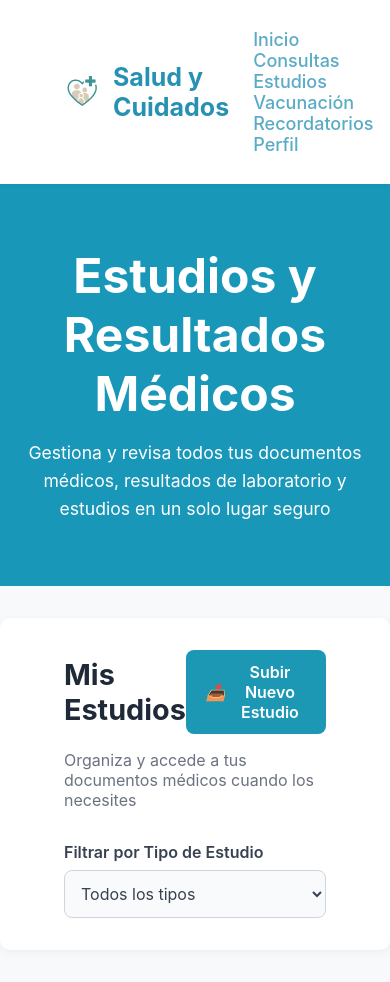
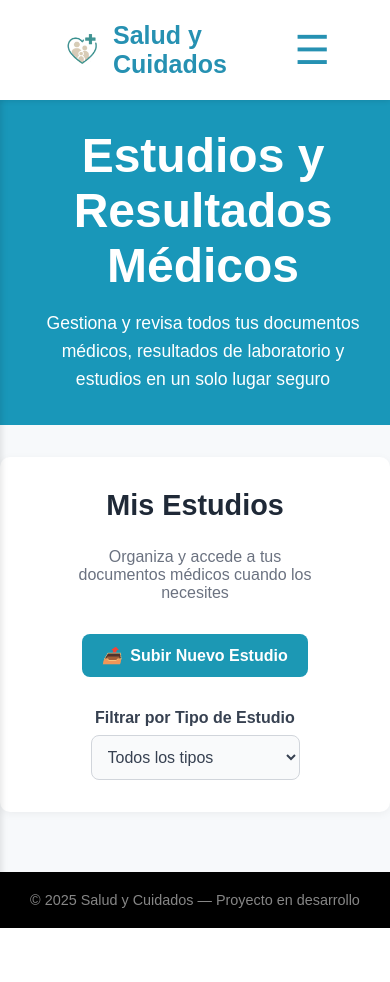
Before and after one commit to AndresAlexandroAvinaZaragoza/MedCard, a PHP site: page /estudios.html in a window 390 px wide. After the commit the page ends 928 px from the top, so only its background shows below. Run offline with PHP 8.4, Linux system fonts and the light colour scheme.

Commit message:
Movil v1.3 estudios

```diff
--- a/estudios.html
+++ b/estudios.html
@@ -8,12 +8,20 @@
   <link href="fonts/fuente1.css" rel="Fontes" />
 </head>
 <body>
+
   <header class="navbar">
     <div class="logo">
       <img src="img/logo 1.avif" alt="Logo" class="logo-img">
       <span>Salud y Cuidados</span>
     </div>
-    <nav class="menu">
+
+
+    <!-- Botón hamburguesa (solo visible en móvil) -->
+    <button class="menu-btn" id="menu-btn">☰</button>
+
+
+    <!-- Menú de navegación normal (visible en PC) -->
+    <nav class="nav-links">
       <a href="index.html">Inicio</a>
       <a href="consultas.html">Consultas</a>
       <a href="estudios.html">Estudios</a>
@@ -23,6 +31,33 @@
     </nav>
   </header>
 
+  <!-- Sidebar (solo visible en móvil cuando se abre) -->
+  <aside class="sidebar" id="sidebar">
+    <ul class="menu">
+      <li><a href="index.html">Inicio</a></li>
+      <li><a href="consultas.html">Consultas</a></li>
+      <li><a href="estudios.html">Estudios</a></li>
+      <li><a href="vacunacion.html">Vacunación</a></li>
+      <li><a href="recordatoriosVacunacion.html">Recordatorios</a></li>
+      <li><a href="perfil.html">Perfil</a></li>
+    </ul>
+  </aside>
+
+  <script>
+    const menuBtn = document.getElementById("menu-btn");
+    const sidebar = document.getElementById("sidebar");
+
+    menuBtn.addEventListener("click", () => {
+      sidebar.classList.toggle("active");
+    });
+
+    // Cierra el menú al hacer clic en un enlace (en móvil)
+    document.querySelectorAll(".sidebar a").forEach(link => {
+      link.addEventListener("click", () => sidebar.classList.remove("active"));
+    });
+  </script>
+
+
   <section class="hero">
     <h1>Estudios y Resultados Médicos</h1>
     <p>Gestiona y revisa todos tus documentos médicos, resultados de laboratorio y estudios en un solo lugar seguro</p>
@@ -31,11 +66,12 @@
   <main class="content">
     <div class="content-header">
       <h2>Mis Estudios</h2>
-      <button class="btn-upload">
-        <i class="icon">📤</i>   Subir Nuevo Estudio
-      </button>
+      <button class="btn-upload"><i class="icon">📤</i>   Subir Nuevo Estudio</button>
     </div>
     <p class="subtext">Organiza y accede a tus documentos médicos cuando los necesites</p>
+
+    <!--Boton Para Movil-->
+    <button class="btn-movil"><i class="icon">📤</i>   Subir Nuevo Estudio</button>
 
     <div class="filter-box">
       <label for="tipoEstudio">Filtrar por Tipo de Estudio</label>
@@ -49,6 +85,9 @@
     </div>
   </main>
 
+  <footer>
+    <p>© 2025 Salud y Cuidados — Proyecto en desarrollo</p>
+  </footer>
 
   <!-- MODAL Para subir Estudios-->
   <div id="modalEstudio" class="modal">
@@ -83,6 +122,7 @@
     </div>
   </div>
 
+
   <!-- SCRIPT -->
   <script>
     const modal = document.getElementById("modalEstudio");
--- a/vistaConsulta.css
+++ b/vistaConsulta.css
@@ -5,12 +5,9 @@
   font-family: "Poppins", sans-serif;
 }
 
-
-
 body {
     background-color: #f8f9fa;
     color: #333;
-
 }
 
 /* Barra de navegación */
@@ -136,7 +133,7 @@ body {
   }
 }
 
-/* Encabezado HERO */
+/* -----------------Encabezado HERO------------------- */
 .hero {
     background-color: #1997b9;
     color: white;
--- a/vistaEstudios.css
+++ b/vistaEstudios.css
@@ -2,7 +2,7 @@
   margin: 0;
   padding: 0;
   box-sizing: border-box;
-  font-family: 'Inter', sans-serif;
+  font-family: 'Poppins', sans-serif;
 }
 
 body {
@@ -10,17 +10,20 @@ body {
   color: #1f2937;
 }
 
+
 /* ---------- NAVBAR ---------- */
 .navbar {
+  background-color: #fff;
   display: flex;
   justify-content: space-between;
   align-items: center;
-  background-color: #ffffff;
-  padding: 1.8rem 60px;
-  box-shadow: 0 2px 4px rgba(0,0,0,0.05);
-  position: sticky;
+  padding: 1.3rem 60px;
+  box-shadow: 0 1px 5px rgba(0,0,0,0.1);
+  position: relative;
+  width: 100%;
   top: 0;
-  z-index: 10;
+  left: 0;
+  z-index: 1000;
 }
 
 .logo {
@@ -37,6 +40,61 @@ body {
   margin-right: 8px;
 }
 
+/* Menú de enlaces en PC */
+.nav-links {
+  display: flex;
+  gap: 25px;
+}
+
+.nav-links a {
+  text-decoration: none;
+  color: #5aabc6;
+  font-weight: 500;
+  transition: 0.3s;
+}
+
+.nav-links a:hover {
+  color: #0082a8;
+}
+
+/* Botón menú hamburguesa (☰) */
+.menu-btn {
+  display: none;
+  font-size: 40px;
+  background: none;
+  border: none;
+  color: #2691b2;
+  cursor: pointer;
+}
+
+/* ===== Sidebar (solo móvil) ===== */
+.sidebar {
+  position: absolute;
+  top: 90px;
+  left: 0;
+  width: 250px;
+  height: calc(100vh - -460px);
+  background-color: #f4f7f9;
+  box-shadow: 2px 0 6px rgba(0, 0, 0, 0.1);
+  padding-top: 20px;
+  transform: translateX(-100%);
+  transition: transform 0.3s ease;
+  z-index: 999;
+}
+
+.sidebar.active {
+  transform: translateX(0);
+}
+
+.menu {
+  list-style: none;
+  padding: 0;
+  display: flex;
+  flex-direction: column;
+  gap: 15px;
+}
+
+
 .menu a {
   margin-left: 1.5rem;
   text-decoration: none;
@@ -45,6 +103,30 @@ body {
   transition: color 0.2s ease;
   font-size: large;
 }
+
+/* ===== RESPONSIVE ===== */
+@media (max-width: 768px) {
+  .nav-links {
+    display: none; /* ocultar menú superior */
+  }
+
+  .menu-btn {
+    display: block; /* mostrar botón ☰ */
+  }
+
+  /* En móvil, la navbar sí es fija */
+  .navbar {
+    position: fixed;
+    top: 0;
+    left: 0;
+  }
+
+  .sidebar {
+    display: block;
+  }
+}
+
+
 /*
 .menu a:hover,
 .menu a.active {
@@ -63,11 +145,18 @@ body {
   padding: 3.9rem 1rem;
 }
 
+@media (max-width: 768px) {
+  .hero {
+    padding: 8rem 1rem 2rem 2rem;
+  }
+}
+
 .hero h1 {
   font-size: 3rem;
   font-weight: 700;
   margin-bottom: 1rem;
 }
+
 
 .hero p {
   font-size: 1.1rem;
@@ -75,6 +164,7 @@ body {
   margin: 0 auto;
   line-height: 1.6;
 }
+
 
 /* ---------- MAIN CONTENT ---------- */
 .content {
@@ -85,6 +175,8 @@ body {
   border-radius: 10px;
   box-shadow: 0 2px 8px rgba(0,0,0,0.05);
 }
+
+
 
 .content-header {
   display: flex;
@@ -98,9 +190,30 @@ body {
   font-weight: 700;
 }
 
+
 .subtext {
   color: #6b7280;
   margin-bottom: 2rem;
+}
+
+@media (max-width: 768px) {
+  .content-header {
+    flex-direction: column;
+    align-items: center;
+    text-align: center;
+  }
+
+  .content-header h2 {
+    margin-bottom: 10px;
+  }
+
+  .subtext {
+    text-align: center;
+  }
+
+  .filter-box {
+    align-items: center;
+  }
 }
 
 .btn-upload {
@@ -118,9 +231,45 @@ body {
   font-size: medium;
 }
 
+.btn-movil {
+  display: none;
+  background-color: #1c98b4;
+  color: white;
+  border: none;
+  padding: 0.75rem 1.25rem;
+  border-radius: 8px;
+  font-weight: 600;
+  cursor: pointer;
+  align-items: center;
+  gap: 0.5rem;
+  transition: background 0.2s ease;
+  font-size: medium;
+}
+
+@media (max-width: 768px) {
+  .btn-movil {
+    display: flex;
+    margin: 1rem auto 2rem auto;
+  }
+  .btn-upload {
+    display: none;
+  }
+}
+
 .btn-upload:hover {
   background-color: #157a91;
 }
+
+/* ===== Footer ===== */
+footer {
+  text-align: center;
+  margin-top: 60px;
+  padding: 20px;
+  background-color: rgb(0, 0, 0);
+  font-size: 0.9rem;
+  color: #868686;
+}
+
 
 /* ---------- FILTER BOX ---------- */
 .filter-box {
```
